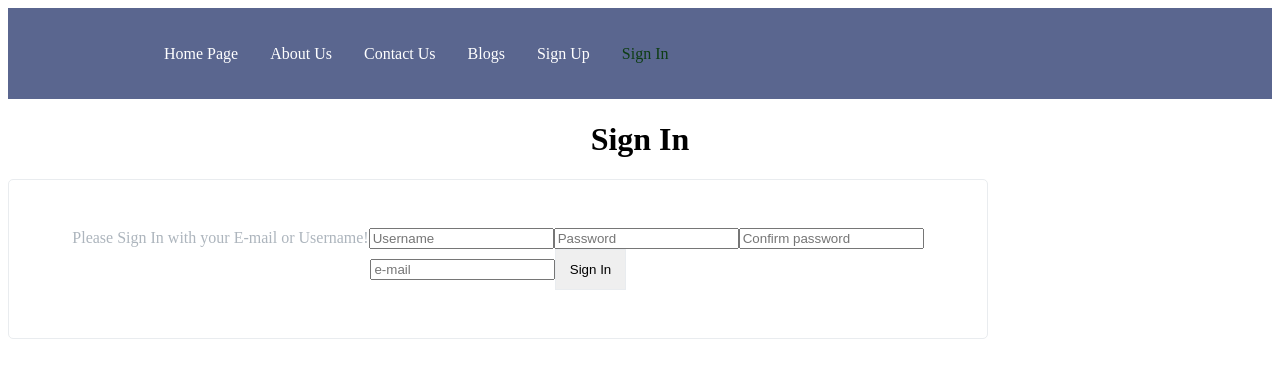
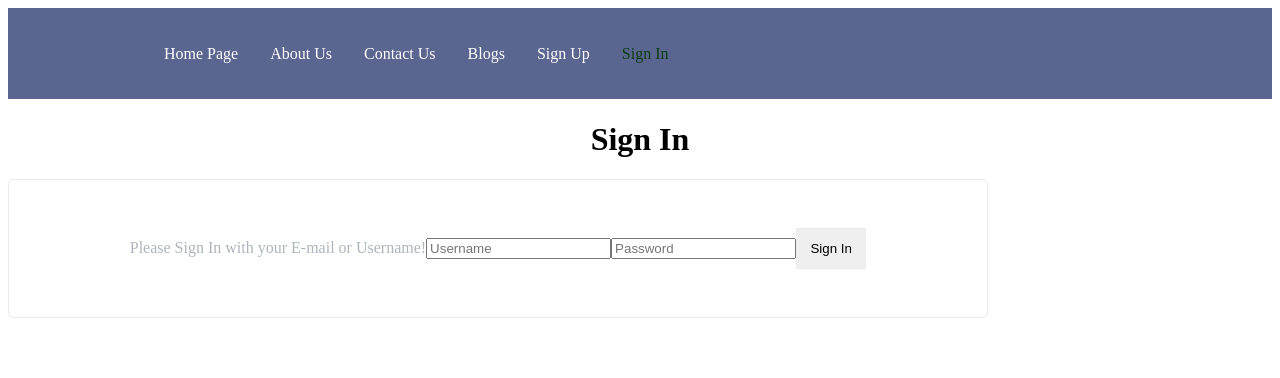
Before and after one commit to janelidzemarita/scripting_project, a React (Create React App) app: page /sign-in in a window 1280 px wide. Shown: the top 378 px of the page. Built offline with nearby package versions, Linux system fonts and the light colour scheme.

Commit message:
Update New

```diff
--- a/src/pages/Login.jsx
+++ b/src/pages/Login.jsx
@@ -1,10 +1,11 @@
 import React from 'react'
+import {useForm} from "react-hook-form";
 
 
 export default function Form() {
 
-    // const { register, handleSubmit, formState: { errors } } = useForm()
-    // const onSubmit = data => console.log(data);
+    const { register, handleSubmit, formState: { errors } } = useForm()
+    const onSubmit = data => console.log(data);
 
 
 
@@ -17,14 +18,17 @@ export default function Form() {
                         <div className="col-1">
                             <span>Please Sign In with your E-mail or Username!</span>
 
+                            <label //onChange={handleChange} value={data.username}
+                            >
+                            <input type="text" name='username' className="form-control" placeholder='Username'
+                            />
+                            </label>
+                            <label //onChange={handleChange} value={data.password}
+                            >
+                            <input type="password" name='password' className="form-control" placeholder='Password'
+                            />
+                            </label>
 
-                            <input type="text" name='username'  className="form-control" placeholder='Username'  //onChange={handleChange} value={data.first_name}
-                            />
-                            <input type="text" name='password'  className="form-control" placeholder='Password' //  onChange={handleChange} value={data.password}
-                            />
-                            <input type="text"                  className="form-control" placeholder='Confirm password' />
-                            <input type="email" name='email'    className="form-control" placeholder='e-mail'   //  onChange={handleChange} value={data.email}
-                            />
                             {/* {errors.mobile?.type === "required" && "Mobile Number is required"} */}
                             <button className='btn'>Sign In</button>
 
```
